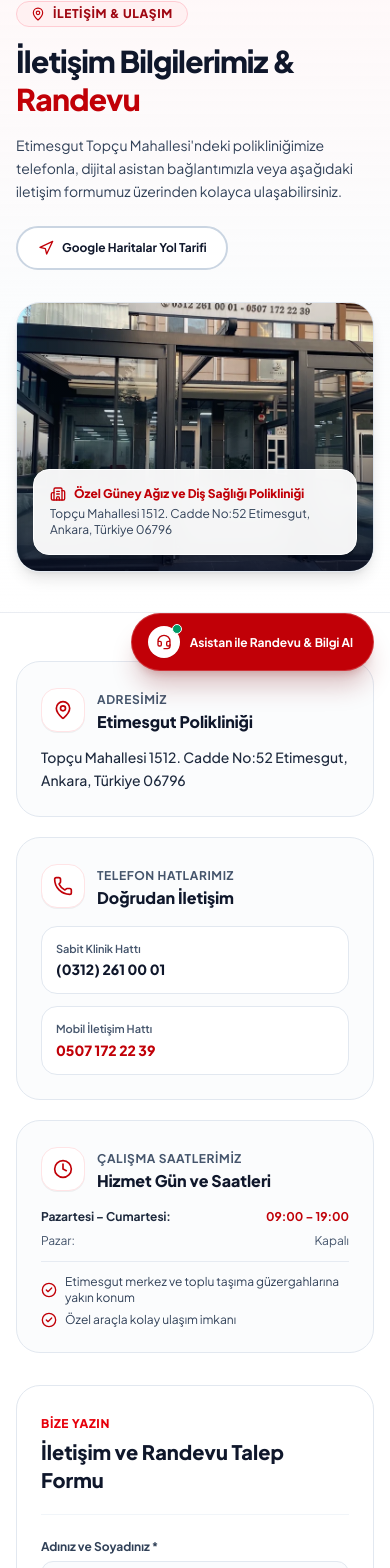
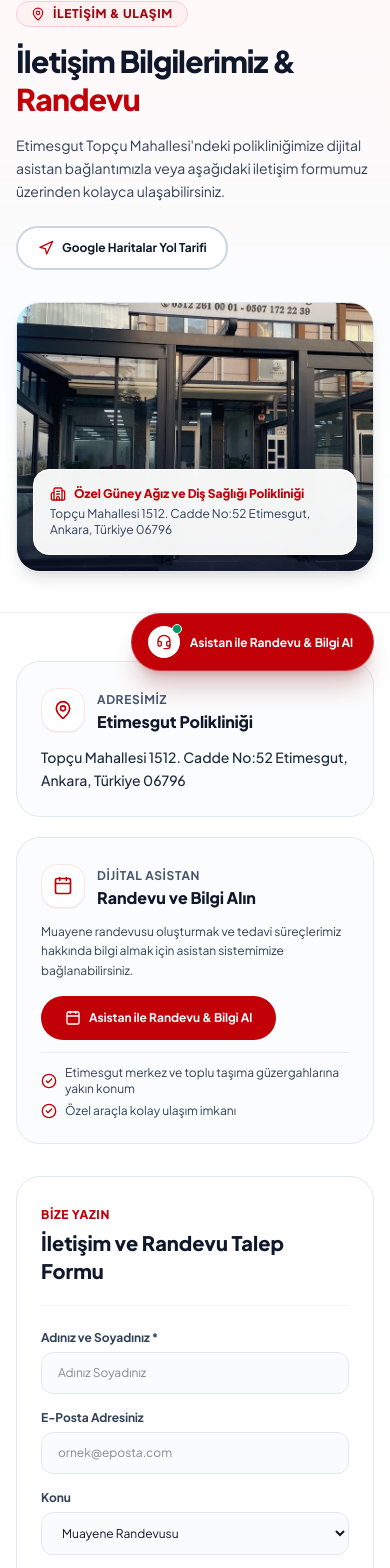
Before and after one commit to berat639/guneyagizvedis, a Next.js app: page /iletisim in a window 390 px wide. Shown: the part 157-1725 px from the top of the page. Built offline with nearby package versions, Linux system fonts and the light colour scheme.

Commit message:
refactor: remove direct phone contact references and update appointment flows across pages

```diff
--- a/src/app/iletisim/page.tsx
+++ b/src/app/iletisim/page.tsx
@@ -2,11 +2,10 @@ import type { Metadata } from "next";
 import Image from "next/image";
 import {
   MapPin,
-  Phone,
-  Clock,
   Navigation,
   Building2,
   CheckCircle2,
+  Calendar,
 } from "lucide-react";
 import { CLINIC_INFO } from "@/data/clinic";
 import { BreadcrumbJsonLd } from "@/components/seo/JsonLd";
@@ -16,7 +15,7 @@ export const metadata: Metadata = {
   title:
     "İletişim, Adres ve Randevu | Özel Güney Ağız ve Diş Sağlığı Etimesgut",
   description:
-    "Ankara Etimesgut Topçu Mahallesi 1512. Cadde No:52 adresinde bulunan Özel Güney Ağız ve Diş Sağlığı Polikliniği iletişim bilgileri, çalışma saatleri, yol tarifi ve iletişim formu.",
+    "Ankara Etimesgut Topçu Mahallesi 1512. Cadde No:52 adresinde bulunan Özel Güney Ağız ve Diş Sağlığı Polikliniği adres bilgileri, yol tarifi ve iletişim formu.",
   alternates: {
     canonical: "/iletisim",
   },
@@ -46,9 +45,9 @@ export default function ContactPage() {
                 <span className="text-red-700">Randevu</span>
               </h1>
               <p className="text-sm sm:text-base text-slate-700 leading-relaxed">
-                Etimesgut Topçu Mahallesi&apos;ndeki polikliniğimize telefonla,
-                dijital asistan bağlantımızla veya aşağıdaki iletişim formumuz
-                üzerinden kolayca ulaşabilirsiniz.
+                Etimesgut Topçu Mahallesi&apos;ndeki polikliniğimize dijital
+                asistan bağlantımızla veya aşağıdaki iletişim formumuz üzerinden
+                kolayca ulaşabilirsiniz.
               </p>
               <div className="pt-2 flex flex-wrap items-center gap-3">
                 <a
@@ -116,73 +115,36 @@ export default function ContactPage() {
                 </p>
               </div>
 
-              {/* Phone Numbers Box */}
+              {/* Online Appointment & Assistant Box */}
               <div className="rounded-3xl border border-slate-200 bg-slate-50/60 p-6 space-y-3">
                 <div className="flex items-center gap-3">
                   <div className="flex h-11 w-11 items-center justify-center rounded-2xl bg-white border border-rose-100 text-red-700 shadow-2xs">
-                    <Phone className="w-5 h-5" />
+                    <Calendar className="w-5 h-5" />
                   </div>
                   <div>
                     <span className="text-xs font-bold uppercase tracking-wider text-slate-600">
-                      Telefon Hatlarımız
+                      Dijital Asistan
                     </span>
                     <h2 className="text-base font-extrabold text-slate-900">
-                      Doğrudan İletişim
+                      Randevu ve Bilgi Alın
                     </h2>
                   </div>
                 </div>
 
-                <div className="grid grid-cols-1 sm:grid-cols-2 gap-3 pt-1">
+                <p className="text-xs sm:text-sm text-slate-700 leading-relaxed">
+                  Muayene randevusu oluşturmak ve tedavi süreçlerimiz hakkında
+                  bilgi almak için asistan sistemimize bağlanabilirsiniz.
+                </p>
+
+                <div className="pt-1">
                   <a
-                    href={CLINIC_INFO.contact.phoneHref}
-                    className="rounded-2xl bg-white border border-slate-200 p-3.5 hover:border-red-700 transition-colors min-h-[56px] flex flex-col justify-center"
+                    href={CLINIC_INFO.assistantUrl}
+                    className="inline-flex items-center justify-center gap-2 rounded-full bg-red-700 px-6 py-3 text-xs sm:text-sm font-bold text-white hover:bg-red-800 transition-colors min-h-[44px]"
                   >
-                    <span className="text-[11px] font-semibold text-slate-600 block">
-                      Sabit Klinik Hattı
-                    </span>
-                    <span className="text-sm font-extrabold text-slate-900 mt-0.5 block">
-                      {CLINIC_INFO.contact.phoneDisplay}
-                    </span>
-                  </a>
-                  <a
-                    href={CLINIC_INFO.contact.mobileHref}
-                    className="rounded-2xl bg-white border border-slate-200 p-3.5 hover:border-red-700 transition-colors min-h-[56px] flex flex-col justify-center"
-                  >
-                    <span className="text-[11px] font-semibold text-slate-600 block">
-                      Mobil İletişim Hattı
-                    </span>
-                    <span className="text-sm font-extrabold text-red-700 mt-0.5 block">
-                      {CLINIC_INFO.contact.mobileDisplay}
-                    </span>
+                    <Calendar className="w-4 h-4" />
+                    <span>Asistan ile Randevu & Bilgi Al</span>
                   </a>
                 </div>
-              </div>
-
-              {/* Working Hours Box */}
-              <div className="rounded-3xl border border-slate-200 bg-slate-50/60 p-6 space-y-3">
-                <div className="flex items-center gap-3">
-                  <div className="flex h-11 w-11 items-center justify-center rounded-2xl bg-white border border-rose-100 text-red-700 shadow-2xs">
-                    <Clock className="w-5 h-5" />
-                  </div>
-                  <div>
-                    <span className="text-xs font-bold uppercase tracking-wider text-slate-600">
-                      Çalışma Saatlerimiz
-                    </span>
-                    <h2 className="text-base font-extrabold text-slate-900">
-                      Hizmet Gün ve Saatleri
-                    </h2>
-                  </div>
-                </div>
-                <ul className="space-y-2 pt-1 text-xs sm:text-sm text-slate-800">
-                  <li className="flex items-center justify-between font-bold">
-                    <span>Pazartesi – Cumartesi:</span>
-                    <span className="text-red-700">09:00 – 19:00</span>
-                  </li>
-                  <li className="flex items-center justify-between text-slate-600">
-                    <span>Pazar:</span>
-                    <span>Kapalı</span>
-                  </li>
-                </ul>
 
                 <div className="pt-3 border-t border-slate-200/80 space-y-1.5 text-xs text-slate-700">
                   <div className="flex items-center gap-2">
--- a/src/components/layout/Footer.tsx
+++ b/src/components/layout/Footer.tsx
@@ -3,11 +3,10 @@ import Link from "next/link";
 import Image from "next/image";
 import {
   MapPin,
-  Phone,
-  Clock,
   Headset,
   ArrowRight,
   CalendarCheck,
+  Navigation,
 } from "lucide-react";
 import { CLINIC_INFO } from "@/data/clinic";
 import { TREATMENTS_DATA } from "@/data/treatments";
@@ -75,44 +74,16 @@ export function Footer() {
               </div>
             </div>
 
-            <div className="flex items-start gap-3.5">
-              <div className="flex h-10 w-10 shrink-0 items-center justify-center rounded-xl bg-rose-50 text-red-700">
-                <Phone className="w-5 h-5" />
-              </div>
-              <div>
-                <h3 className="text-xs font-bold uppercase tracking-wider text-slate-600">
-                  Telefon
-                </h3>
-                <div className="mt-0.5 flex flex-wrap items-center gap-x-3 gap-y-1">
-                  <a
-                    href={CLINIC_INFO.contact.phoneHref}
-                    className="py-1 text-sm font-extrabold text-slate-900 hover:text-red-700 transition-colors"
-                  >
-                    {CLINIC_INFO.contact.phoneDisplay}
-                  </a>
-                  <span className="text-slate-400">•</span>
-                  <a
-                    href={CLINIC_INFO.contact.mobileHref}
-                    className="py-1 text-sm font-bold text-slate-800 hover:text-red-700 transition-colors"
-                  >
-                    {CLINIC_INFO.contact.mobileDisplay}
-                  </a>
-                </div>
-              </div>
-            </div>
-
-            <div className="flex items-start gap-3.5">
-              <div className="flex h-10 w-10 shrink-0 items-center justify-center rounded-xl bg-rose-50 text-red-700">
-                <Clock className="w-5 h-5" />
-              </div>
-              <div>
-                <h3 className="text-xs font-bold uppercase tracking-wider text-slate-600">
-                  Çalışma Saatleri
-                </h3>
-                <p className="text-sm font-semibold text-slate-900 mt-0.5">
-                  {CLINIC_INFO.workingHours.weekdaysAndSaturday}
-                </p>
-              </div>
+            <div className="pt-2">
+              <a
+                href={CLINIC_INFO.address.googleMapsDirectionsUrl}
+                target="_blank"
+                rel="noopener noreferrer"
+                className="inline-flex items-center gap-2 rounded-full border border-slate-300 bg-white px-5 py-2.5 text-xs sm:text-sm font-bold text-slate-900 hover:border-red-700 hover:text-red-700 transition-colors min-h-[44px]"
+              >
+                <Navigation className="w-4 h-4 text-red-700" />
+                <span>Google Haritalar Yol Tarifi</span>
+              </a>
             </div>
           </div>
 
--- a/src/components/sections/ContactFormSection.tsx
+++ b/src/components/sections/ContactFormSection.tsx
@@ -1,13 +1,13 @@
 "use client";
 
 import React, { useState } from "react";
-import { CheckCircle2, MessageCircle, Phone } from "lucide-react";
+import { CheckCircle2, Calendar } from "lucide-react";
 import { CLINIC_INFO } from "@/data/clinic";
 import { TREATMENTS_DATA } from "@/data/treatments";
 
 export function ContactFormSection() {
   const [name, setName] = useState("");
-  const [phone, setPhone] = useState("");
+  const [email, setEmail] = useState("");
   const [topic, setTopic] = useState("Muayene Randevusu");
   const [branch, setBranch] = useState(TREATMENTS_DATA[0].title);
   const [message, setMessage] = useState("");
@@ -18,18 +18,10 @@ export function ContactFormSection() {
     setIsSubmitted(true);
   };
 
-  const whatsappUrl = `https://wa.me/${
-    CLINIC_INFO.contact.whatsappNumber
-  }?text=${encodeURIComponent(
-    `Merhaba, Özel Güney Ağız ve Diş Sağlığı Polikliniği İletişim sayfasından ulaşıyorum.\nAd Soyad: ${
-      name || "-"
-    }\nKonu: ${topic}\nBranş: ${branch}\nMesaj: ${message || "-"}`
-  )}`;
-
   return (
     <div className="rounded-3xl border border-slate-200 bg-white p-6 sm:p-9 shadow-2xs">
       <div className="pb-5 border-b border-slate-100">
-        <span className="text-xs font-extrabold uppercase tracking-wider text-red-600">
+        <span className="text-xs font-extrabold uppercase tracking-wider text-red-700">
           BİZE YAZIN
         </span>
         <h2 className="text-xl sm:text-2xl font-extrabold text-slate-900 mt-1">
@@ -47,24 +39,16 @@ export function ContactFormSection() {
           </h3>
           <p className="text-xs sm:text-sm text-emerald-800 max-w-lg mx-auto leading-relaxed">
             Sayın <strong>{name}</strong>, talebiniz kaydedilmiştir. Dilerseniz
-            aşağıdaki kanallardan doğrudan kliniğimize ulaşabilirsiniz:
+            dijital asistan bağlantımız üzerinden de doğrudan randevu ve bilgi
+            alabilirsiniz:
           </p>
           <div className="flex flex-wrap items-center justify-center gap-3 pt-2">
             <a
-              href={whatsappUrl}
-              target="_blank"
-              rel="noopener noreferrer"
-              className="inline-flex items-center gap-2 rounded-xl bg-emerald-600 px-5 py-3 text-xs sm:text-sm font-bold text-white hover:bg-emerald-700 transition-colors"
+              href={CLINIC_INFO.assistantUrl}
+              className="inline-flex items-center gap-2 rounded-xl bg-red-700 px-5 py-3 text-xs sm:text-sm font-bold text-white hover:bg-red-800 transition-colors"
             >
-              <MessageCircle className="w-4 h-4" />
-              <span>WhatsApp ile Gönder</span>
-            </a>
-            <a
-              href={CLINIC_INFO.contact.phoneHref}
-              className="inline-flex items-center gap-2 rounded-xl bg-slate-900 px-5 py-3 text-xs sm:text-sm font-bold text-white hover:bg-slate-800 transition-colors"
-            >
-              <Phone className="w-4 h-4" />
-              <span>Hemen Ara: {CLINIC_INFO.contact.phoneDisplay}</span>
+              <Calendar className="w-4 h-4" />
+              <span>Asistan ile Randevu & Bilgi Al</span>
             </a>
           </div>
         </div>
@@ -91,18 +75,17 @@ export function ContactFormSection() {
 
             <div>
               <label
-                htmlFor="contact-phone"
+                htmlFor="contact-email"
                 className="block text-xs font-bold text-slate-700 mb-1.5"
               >
-                Telefon Numaranız *
+                E-Posta Adresiniz
               </label>
               <input
-                id="contact-phone"
-                type="tel"
-                required
-                value={phone}
-                onChange={(e) => setPhone(e.target.value)}
-                placeholder="05XX XXX XX XX"
+                id="contact-email"
+                type="email"
+                value={email}
+                onChange={(e) => setEmail(e.target.value)}
+                placeholder="ornek@eposta.com"
                 className="w-full rounded-xl border border-slate-200 bg-slate-50/70 px-4 py-3 text-xs sm:text-sm text-slate-900 focus:border-red-600 focus:bg-white focus:outline-none"
               />
             </div>
--- a/src/components/sections/HeroSection.tsx
+++ b/src/components/sections/HeroSection.tsx
@@ -1,14 +1,13 @@
 import React from "react";
 import Image from "next/image";
+import Link from "next/link";
 import {
-  Phone,
   ArrowRight,
   Calendar,
   UserCheck,
   ShieldCheck,
   ScanLine,
   ClipboardCheck,
-  Clock,
 } from "lucide-react";
 import { CLINIC_INFO } from "@/data/clinic";
 
@@ -56,13 +55,12 @@ export function HeroSection() {
                 <ArrowRight className="w-4 h-4 shrink-0" />
               </a>
 
-              <a
-                href={CLINIC_INFO.contact.phoneHref}
+              <Link
+                href="/tedavilerimiz"
                 className="inline-flex items-center justify-center gap-2.5 rounded-full border-2 border-slate-300 bg-white px-7 py-4 text-sm sm:text-base font-bold text-slate-900 hover:border-red-700 hover:text-red-700 transition-colors min-h-[52px]"
               >
-                <Phone className="w-5 h-5 text-slate-800 shrink-0" />
-                <span>Hemen Ara</span>
-              </a>
+                <span>Tedavilerimizi İnceleyin</span>
+              </Link>
             </div>
           </div>
         </div>
@@ -82,21 +80,6 @@ export function HeroSection() {
 
           {/* Soft Gradient Left Transition on Desktop */}
           <div className="hidden lg:block absolute inset-y-0 left-0 w-28 bg-gradient-to-r from-white via-white/70 to-transparent pointer-events-none" />
-
-          {/* Minimal Working Hours Badge in Bottom Right */}
-          <div className="absolute bottom-4 right-4 sm:bottom-8 sm:right-8 rounded-2xl bg-white/95 backdrop-blur-md px-4 py-3 shadow-lg border border-white flex items-center gap-3">
-            <div className="flex h-10 w-10 shrink-0 items-center justify-center rounded-xl bg-rose-50 text-red-700">
-              <Clock className="w-5 h-5" />
-            </div>
-            <div>
-              <span className="block text-xs font-extrabold text-slate-900">
-                Çalışma Saatlerimiz
-              </span>
-              <span className="block text-xs font-medium text-slate-700 mt-0.5">
-                {CLINIC_INFO.workingHours.weekdaysAndSaturday}
-              </span>
-            </div>
-          </div>
         </div>
       </div>
 
--- a/src/data/clinic.ts
+++ b/src/data/clinic.ts
@@ -29,17 +29,7 @@ export const CLINIC_INFO = {
       "https://www.google.com/maps/dir/?api=1&destination=Top%C3%A7u+Mahallesi+1512.+Cadde+No:52+Etimesgut+Ankara",
   },
   contact: {
-    phoneDisplay: "(0312) 261 00 01",
-    phoneHref: "tel:+903122610001",
-    mobileDisplay: "0507 172 22 39",
-    mobileHref: "tel:+905071722239",
-    whatsappNumber: "905071722239",
     email: "bilgi@guneyagizvedis.com",
-  },
-  workingHours: {
-    weekdaysAndSaturday: "Pzt – Cmt: 09:00 – 19:00",
-    sunday: "Pazar: Kapalı",
-    schemaOpeningHours: ["Mo-Sa 09:00-19:00"],
   },
   compliance: {
     lastUpdated: "02 Kasım 2026",
--- a/src/data/richContent.ts
+++ b/src/data/richContent.ts
@@ -223,9 +223,9 @@ export const GENERAL_FAQS: GeneralFAQItem[] = [
       "Evet. Diş çürükleri ve diş eti hastalıkları başlangıç aşamasında ağrı yapmaz. 6 ayda bir yapılan rutin kontroller, sorunların henüz başlangıç evresindeyken kolay ve koruyucu yöntemlerle çözülmesine yardımcı olur.",
   },
   {
-    category: "Çalışma Saatleri",
-    question: "Polikliniğiniz hangi gün ve saatlerde hizmet vermektedir?",
+    category: "Randevu & Planlama",
+    question: "Muayene ve tedavi randevusu nasıl oluşturulur?",
     answer:
-      "Özel Güney Ağız ve Diş Sağlığı Polikliniği, Etimesgut Topçu Mahallesi 1512. Cadde No:52 adresinde Pazartesi'den Cumartesi'ye 09:00 – 19:00 saatleri arasında hizmet vermektedir.",
+      "Web sitemizde yer alan 'Asistan ile Randevu & Bilgi Al' bağlantısı veya iletişim formumuz üzerinden başvurunuzu ileterek size uygun muayene ve kontrol planlamasını kolayca oluşturabilirsiniz.",
   },
 ];
```
Also changed, not shown: src/app/hakkimizda/page.tsx (+4 -6 lines), src/app/tedavilerimiz/[slug]/page.tsx (+0 -21 lines), src/app/tedavilerimiz/page.tsx (+1 -11 lines), src/components/layout/Header.tsx (+8 -18 lines), src/components/seo/JsonLd.tsx (+0 -16 lines).
